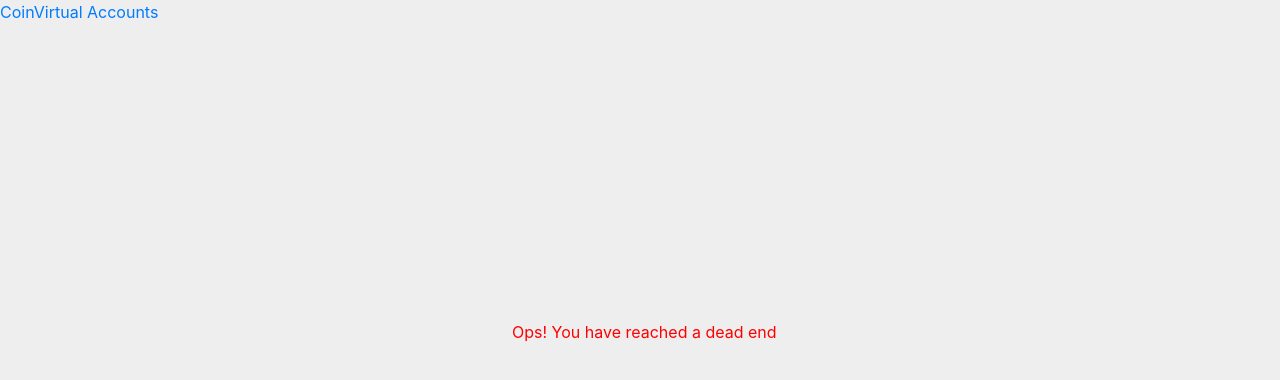
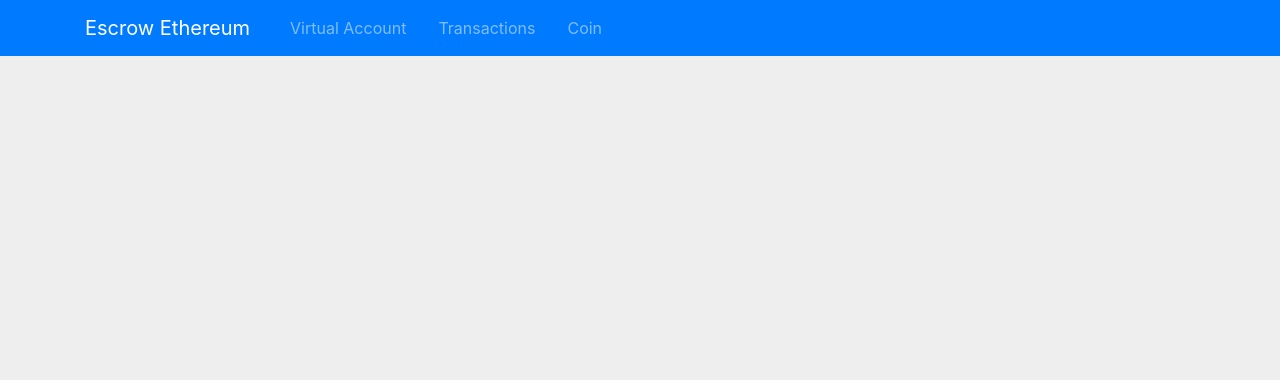
Before and after one commit to aditya-jha/escrow-ethereum, a React app: page / in a window 1280 px wide. Shown: the top 380 px of the page. Built offline with nearby package versions, Linux system fonts and the light colour scheme.

Commit message:
laid out structure

```diff
--- a/migrations/2_deploy_escrowtransactions.js
+++ b/migrations/2_deploy_escrowtransactions.js
@@ -7,7 +7,7 @@ const IndifiCoinContract = artifacts.require("./IndifiCoin.sol");
 const EscrowTransactions = artifacts.require("./EscrowTransactions");
 
 module.exports = (deployer) => {
-    deployer.deploy(SplitContract)
+    //  deployer.deploy(SplitContract)
     // .then(() => {
     //     return deployer.deploy(EscrowTransactions);
     // });
--- a/src/App.js
+++ b/src/App.js
@@ -10,15 +10,19 @@ import {WEB3JS_NETWORK_ID, WEB3JS_SET_REFERENCE, SET_INDIFI_COIN_CONTRACT_REFERE
 import MyWeb3 from "./models/MyWeb3";
 import IndifiCoinContract from "./models/IndifiCoinContract";
 import EscrowTransactionsContract from "./models/EscrowTransactionsContract";
-import {BrowserRouter as Router, Link, Switch, Route} from "react-router-dom";
+import {BrowserRouter as Router, Switch, Route} from "react-router-dom";
 
 import _404 from "./components/_404";
 import * as URLS from "./data/Urls";
 import IndifiCoin from "./containers/IndifiCoin";
+import Home from "./containers/Home";
 import VirtualAccount from "./containers/VirtualAccount";
+import Transactions from "./containers/Transactions";
 
 import "bootstrap/dist/css/bootstrap.css";
 import "bootstrap";
+
+import "./styles/index.css";
 
 const store = configureStore();
 
@@ -105,11 +109,11 @@ export default class App extends React.Component {
             <Provider store={store}>
                 <Router>
                     <div>
-                        <Link to={URLS.INDIFI_COIN}>Coin</Link>
-                        <Link to={URLS.VIRTUAL_ACCOUNTS}>Virtual Accounts</Link>
                         <Switch>
+                            <Route exact path={URLS.HOME} component={Home}/>
                             <Route exact path={URLS.INDIFI_COIN} component={IndifiCoin}/>
                             <Route exact path={URLS.VIRTUAL_ACCOUNTS} component={VirtualAccount}/>
+                            <Route exact path={URLS.TRANSACTIONS} component={Transactions}/>
                             <Route path="*" component={_404}/>
                         </Switch>
                     </div>
--- /dev/null
+++ b/src/components/Header/index.js
@@ -0,0 +1,63 @@
+/*
+ * created by aditya on 20/02/18
+ */
+
+import React from "react";
+import * as URL from "./../../data/Urls";
+import {Link} from "react-router-dom";
+import {connect} from "react-redux";
+
+class Header extends React.Component {
+    constructor(props) {
+        super();
+        this.links = [{
+            name: "Virtual Account",
+            href: URL.VIRTUAL_ACCOUNTS
+        }, {
+            name: "Transactions",
+            href: URL.TRANSACTIONS
+        }, {
+            name: "Coin",
+            href: URL.INDIFI_COIN
+        }]
+    }
+
+    render() {
+        const {location} = this.props;
+
+        return (
+            <nav className="navbar navbar-dark bg-primary navbar-expand-md fixed-top my_header">
+                <div className="container">
+                    <Link className="navbar-brand" to={URL.HOME}>Escrow Ethereum</Link>
+                    <button className="navbar-toggler" type="button" data-toggle="collapse" data-target="#navbarContent" aria-controls="navbarContent" aria-expanded="false" aria-label="Toggle navigation">
+                        <span className="navbar-toggler-icon"></span>
+                    </button>
+                    <div className="collapse navbar-collapse" id="navbarContent">
+                        <ul className="navbar-nav mr-auto">
+                            {this.links.map(link => (
+                                <li key={link.name} className={location.pathname === link.href ? "nav-item ml-3 active" : "nav-item ml-3"}>
+                                    <Link className="nav-link" to={link.href}>{link.name}</Link>
+                                </li>
+                            ))}
+                        </ul>
+                    </div>
+                </div>
+            </nav>
+        )
+    }
+}
+
+const mapStateToProps = (state, ownProps) => {
+    return {
+        ...state.AppState,
+        ...ownProps
+    }
+};
+
+const mapDispatchToProps = (dispatch) => {
+    return {
+        dispatch: dispatch
+    }
+};
+
+export default connect(mapStateToProps, mapDispatchToProps)(Header);
--- /dev/null
+++ b/src/containers/Home/index.js
@@ -0,0 +1,35 @@
+/*
+ * created by aditya on 17/03/2018
+ */
+
+import React from "react";
+import {connect} from "react-redux";
+import Header from "./../../components/Header";
+
+class Home extends React.Component {
+    constructor(props) {
+        super();
+    }
+
+    render() {
+        return (
+            <div>
+                <Header {...this.props}/>
+            </div>
+        )
+    }
+
+}
+
+const mapStateToProps = (state) => {
+    return state;
+};
+
+
+const mapDispatchToProps = (dispatch) => {
+    return {
+        dispatch
+    }
+};
+
+export default connect(mapStateToProps, mapDispatchToProps)(Home);
--- a/src/containers/IndifiCoin/index.js
+++ b/src/containers/IndifiCoin/index.js
@@ -4,6 +4,7 @@
 
 import React from "react";
 import {connect} from "react-redux";
+import Header from "./../../components/Header";
 
 class IndifiCoin extends React.Component {
     constructor(props) {
@@ -41,7 +42,8 @@ class IndifiCoin extends React.Component {
 
         return (
             <div>
-                <div className="row">
+                <Header {...this.props}/>
+                <div className="row page_margin">
                     <div className="col-6">
                         <div className="card my-3 ml-3 mt-3 mr-2">
                             <div className="card-body">
--- /dev/null
+++ b/src/containers/Transactions/index.js
@@ -0,0 +1,38 @@
+/*
+ * created by aditya on 17 March 2018
+ */
+
+import React from "react";
+import {connect} from "react-redux";
+import Header from "./../../components/Header";
+
+class Transactions extends React.Component {
+    constructor(props) {
+       super();
+    }
+
+    render() {
+        return(
+            <div>
+                <Header {...this.props}/>
+                <div className="page_margin">
+                    <h2>Transactions</h2>
+                </div>
+            </div>
+        )
+    }
+}
+
+const mapStateToProps = (state) => {
+    return {
+        ...state
+    }
+};
+
+const mapDispatchToProps = (dispatch) => {
+    return {
+        dispatch
+    }
+};
+
+export default connect(mapStateToProps, mapDispatchToProps)(Transactions);
--- a/src/containers/VirtualAccount/index.js
+++ b/src/containers/VirtualAccount/index.js
@@ -3,9 +3,14 @@
  * @create date 2018-03-17 03:42:22
 */
 import React from "react";
+import Header from "./../../components/Header";
+
 class VirtualAccount extends React.Component {
     render() {
         return (
+            <div>
+                <Header {...this.props} />
+                <div className="page_margin">
                     <form style={{width: "50%", margin: "auto"}}>
                         <div className="card my-3 ml-3 mt-3 mr-2">
                         <div className="card-body">
@@ -33,7 +38,8 @@ class VirtualAccount extends React.Component {
                         <input type="submit" value="Submit"/>
                         </div>
                     </form>
-
+                </div>
+            </div>
         )
     }
 }
--- a/src/data/Urls.js
+++ b/src/data/Urls.js
@@ -5,3 +5,4 @@
 export const HOME = "/";
 export const INDIFI_COIN = "/indifi-coin";
 export const VIRTUAL_ACCOUNTS = "/virtual-accounts";
+export const TRANSACTIONS = "/transactions";
--- /dev/null
+++ b/src/styles/index.css
@@ -0,0 +1,3 @@
+.page_margin {
+    margin-top: 4em;
+}
```
Lines whose indentation alone changed are shown as unchanged.
